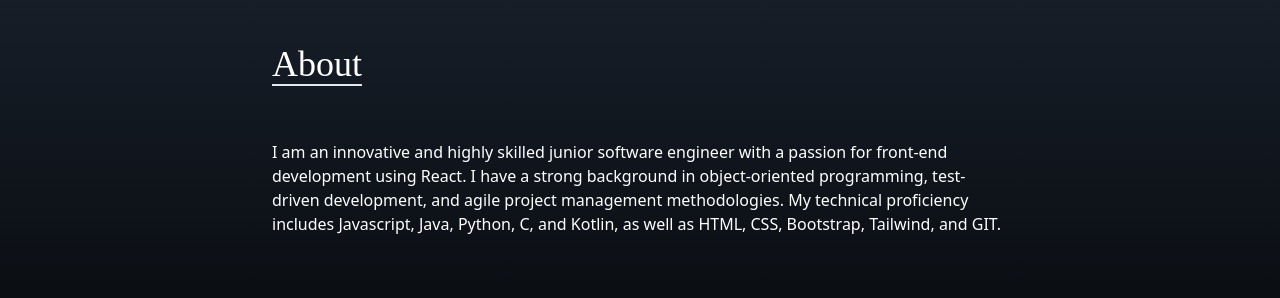
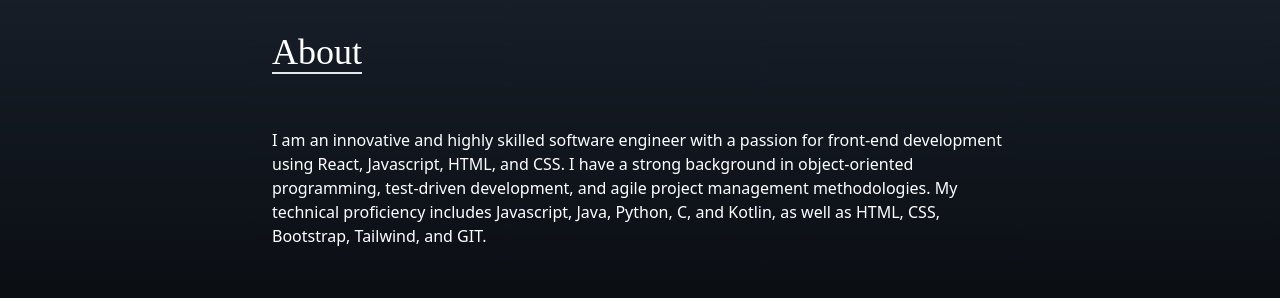
Before and after one commit to tgulu/Portfolio, a React (Create React App) app: page / in a window 1280 px wide. Shown: the part 1020-1318 px from the top of the page. Built offline with nearby package versions, Linux system fonts and the light colour scheme; a web font is replaced by a local one.

Commit message:
changed about me section information

```diff
--- a/src/components/About.jsx
+++ b/src/components/About.jsx
@@ -14,8 +14,8 @@ const About = () => {
           </p>
         </div>
         <p className=" text-start mx-auto px-4.5 mt-10">
-          I am an innovative and highly skilled junior software engineer with a
-          passion for front-end development using React. I have a strong
+          I am an innovative and highly skilled software engineer with a
+          passion for front-end development using React, Javascript, HTML, and CSS. I have a strong
           background in object-oriented programming, test-driven development,
           and agile project management methodologies. My technical proficiency
           includes Javascript, Java, Python, C, and Kotlin, as well as HTML,
```
